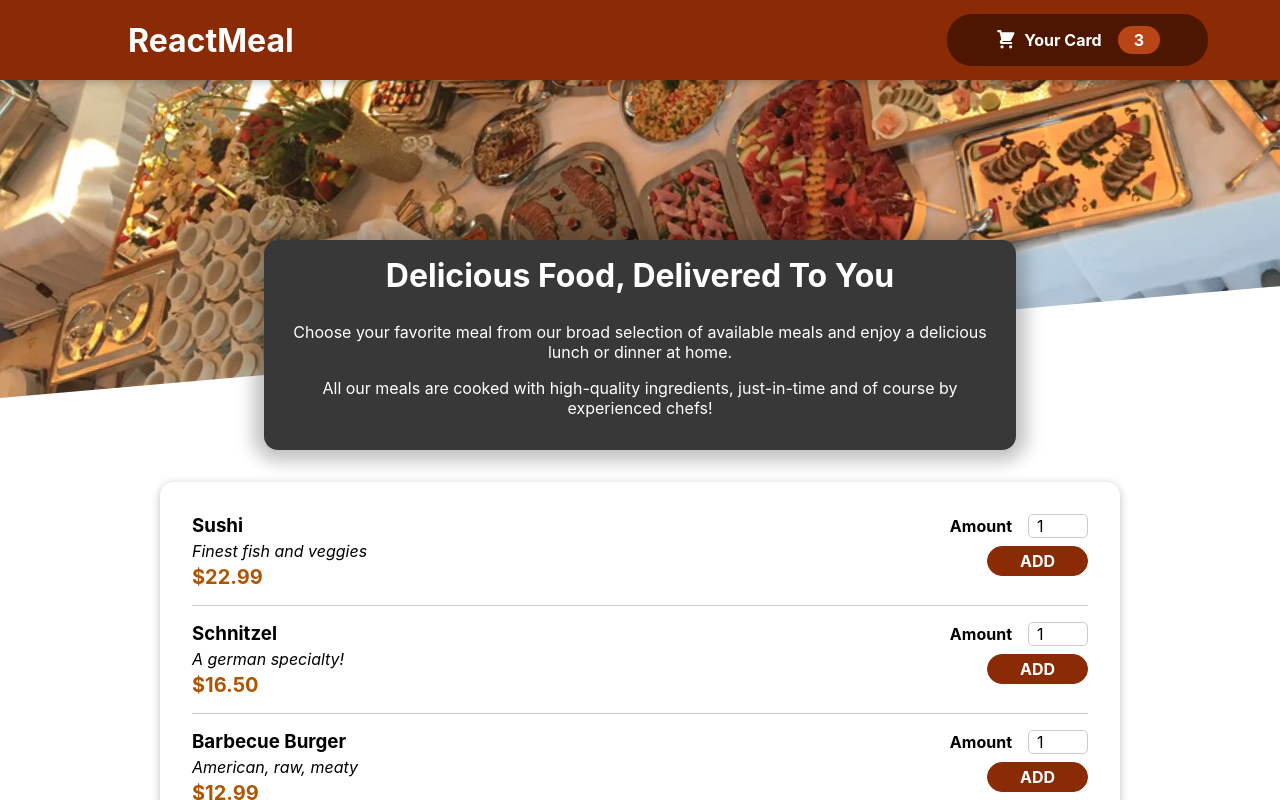
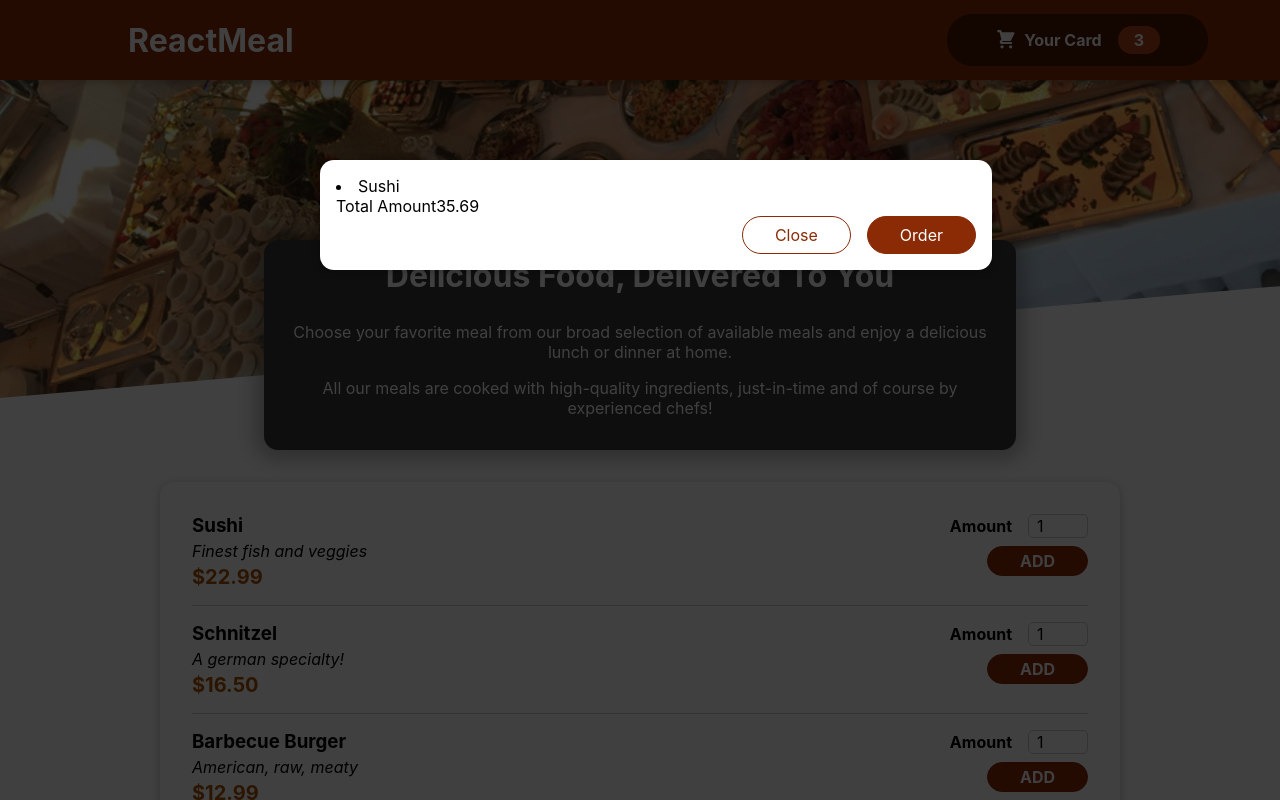
Before and after one commit to melika760/FoodApp, a React (Create React App) app: page / in a window 1280 px wide. Shown: the top 800 px of the page. Built offline with nearby package versions, Linux system fonts and the light colour scheme.

Commit message:
Add cart

```diff
--- a/public/index.html
+++ b/public/index.html
@@ -17,6 +17,7 @@
   </head>
   <body>
     <noscript>You need to enable JavaScript to run this app.</noscript>
+    <div id="Overleys"></div>
     <div id="root"></div>
 
   </body>
--- a/src/App.js
+++ b/src/App.js
@@ -1,10 +1,12 @@
 import React,{Fragment} from "react";
+import Cart from "./Components/Cart/Cart";
 import Header from "./Components/Layout/Header";
 import Meals from "./Components/Meals/Meals";
 
 function App() {
   return (
   <Fragment>
+    <Cart/>
     <Header/>
     <main> <Meals/></main>
 
--- /dev/null
+++ b/src/Components/Cart/Cart.js
@@ -0,0 +1,20 @@
+import styles from "./Cart.module.css"
+import Modal from "../UI/Modal"
+export default function Cart(){
+const Mealitems= [{id:"c1", name:"Sushi"}].map(item=>{
+    return(<li key={item.id}>{item.name}</li>)
+})
+    return(
+    <Modal>
+{Mealitems}
+<div className={styles[`cart-items`]}>
+<span>Total Amount</span>
+<span>35.69</span>
+</div>
+<div className={styles.actions}>
+    <button className={styles[`button--alt`]}>Close</button>
+    <button className={styles.button}>Order</button>
+</div>
+        </Modal>
+    )
+}
--- /dev/null
+++ b/src/Components/Cart/Cart.module.css
@@ -0,0 +1,46 @@
+.cart-items {
+    list-style: none;
+    margin: 0;
+    padding: 0;
+    max-height: 20rem;
+    overflow: auto;
+  }
+
+  .total {
+    display: flex;
+    justify-content: space-between;
+    align-items: center;
+    font-weight: bold;
+    font-size: 1.5rem;
+    margin: 1rem 0;
+  }
+
+  .actions {
+    text-align: right;
+  }
+
+  .actions button {
+    font: inherit;
+    cursor: pointer;
+    background-color: transparent;
+    border: 1px solid #8a2b06;
+    padding: 0.5rem 2rem;
+    border-radius: 25px;
+    margin-left: 1rem;
+  }
+
+  .actions button:hover,
+  .actions button:active {
+    background-color: #5a1a01;
+    border-color: #5a1a01;
+    color: white;
+  }
+
+  .actions .button--alt {
+    color: #8a2b06;
+  }
+
+  .actions .button {
+    background-color: #8a2b06;
+    color: white;
+  }
--- /dev/null
+++ b/src/Components/UI/Modal.js
@@ -0,0 +1,19 @@
+import React,{Fragment} from "react";
+import ReactDOM  from "react-dom";
+import styles from "./Modal.module.css"
+function Backdrop(){
+    return(<div className={styles.backdrop}/>)
+}
+function ModalOverley(props){
+    return(<div className={styles.modal}><div className={styles.content}>{props.children}</div></div>)
+}
+const portalEl= document.getElementById("Overleys")
+export default function Modal(props){
+    return(
+        <Fragment>
+            {ReactDOM.createPortal(<Backdrop/>,portalEl)}
+
+            {ReactDOM.createPortal(<ModalOverley>{props.children}</ModalOverley>,portalEl)}
+        </Fragment>
+    )
+}
--- /dev/null
+++ b/src/Components/UI/Modal.module.css
@@ -0,0 +1,40 @@
+.backdrop {
+    position: fixed;
+    top: 0;
+    left: 0;
+    width: 100%;
+    height: 100vh;
+    z-index: 20;
+    background-color: rgba(0, 0, 0, 0.75);
+  }
+
+  .modal {
+    position: fixed;
+    top: 20vh;
+    left: 5%;
+    width: 90%;
+    background-color: white;
+    padding: 1rem;
+    border-radius: 14px;
+    box-shadow: 0 2px 8px rgba(0, 0, 0, 0.25);
+    z-index: 30;
+    animation: slide-down 300ms ease-out forwards;
+  }
+
+  @media (min-width: 768px) {
+    .modal {
+      width: 40rem;
+      left: calc(50% - 20rem);
+    }
+  }
+
+  @keyframes slide-down {
+    from {
+      opacity: 0;
+      transform: translateY(-3rem);
+    }
+    to {
+      opacity: 1;
+      transform: translateY(0);
+    }
+  }
```
Also changed, not shown: src/App.css (added).
